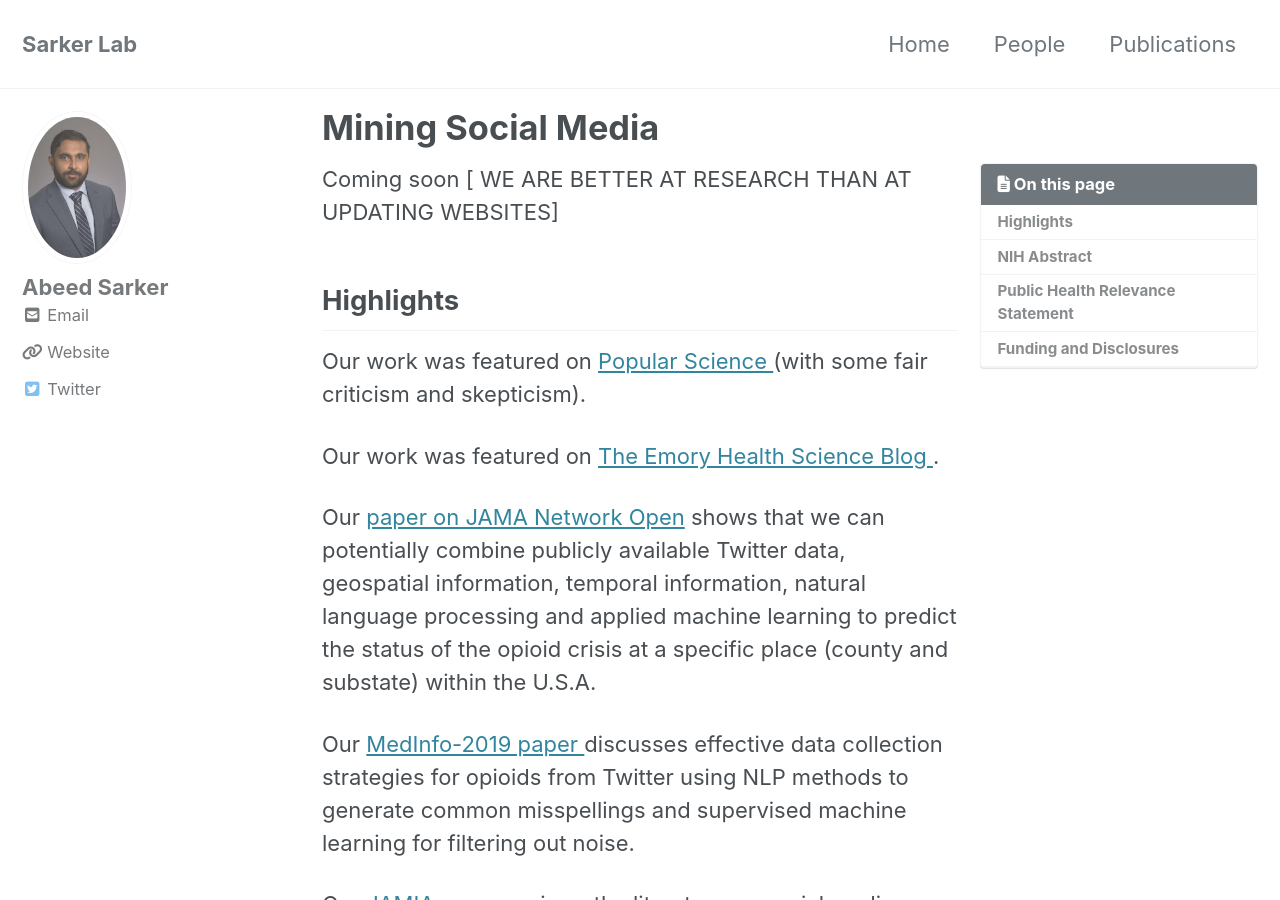
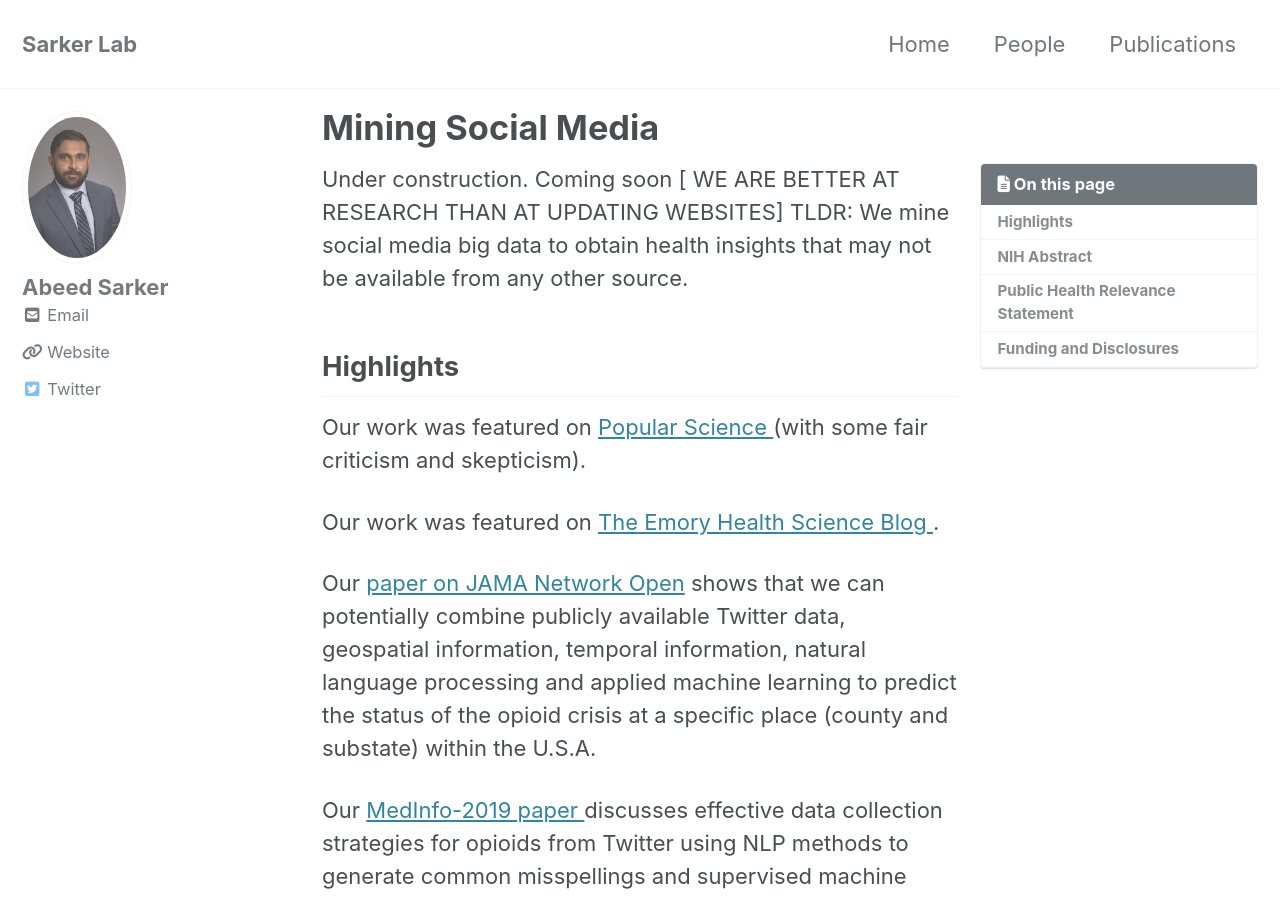
Before and after one commit to sarkerlab/Website, a Jekyll site: the page built from _pages/smm.md, in a window 1280 px wide and 900 px high. Built offline with Jekyll 4.4.1, drawn with Linux system fonts in a browser that asks for light colours; cached includes are drawn as plain includes; nearby versions of some CDN libraries.

Commit message:
Update smm.md

```diff
--- a/_pages/smm.md
+++ b/_pages/smm.md
@@ -15,7 +15,9 @@ layouts_gallery:
 last_modified_at: 2019-08-27T15:46:43-04:00
 toc: true
 ---
-Coming soon [ WE ARE BETTER AT RESEARCH THAN AT UPDATING WEBSITES]
+Under construction. Coming soon [ WE ARE BETTER AT RESEARCH THAN AT UPDATING WEBSITES]
+TLDR:
+We mine social media big data to obtain health insights that may not be available from any other source.
 
 ## Highlights
 
```
